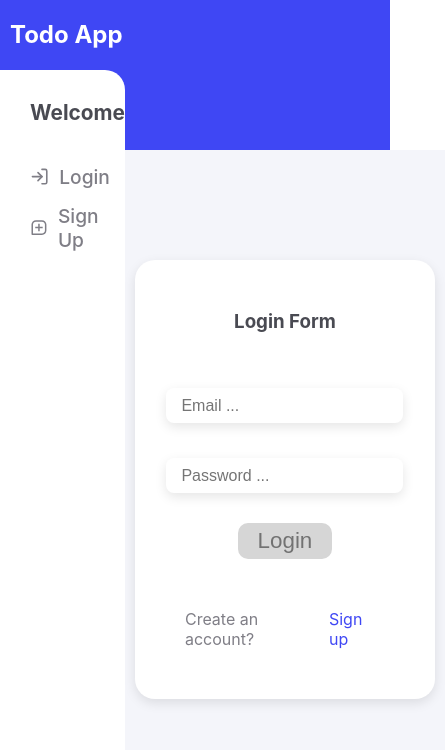
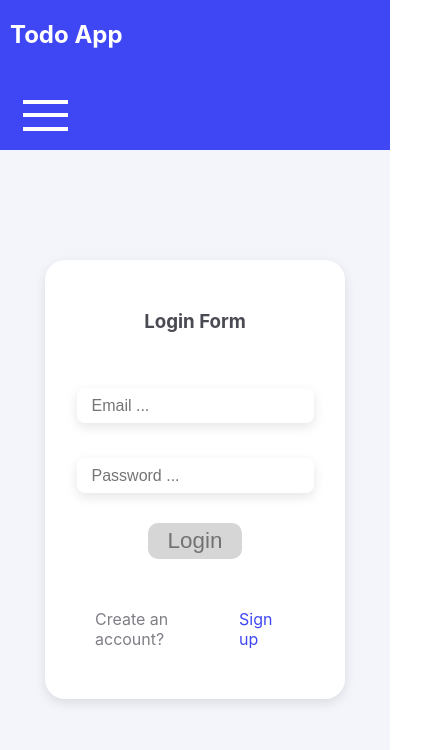
Before and after one commit to MohammadAliPk/Todo-App, a Next.js app: page /login in a window 390 px wide. Shown: the top 750 px of the page, 445 px wide, since content can reach past the window. Built offline with nearby package versions, Linux system fonts and the light colour scheme; no server answers.

Commit message:
Responsive and burger menu has been finished

```diff
--- a/components/layout/layout.js
+++ b/components/layout/layout.js
@@ -1,4 +1,4 @@
-import React from 'react'
+import React, { useState } from 'react'
 import Link from 'next/link'
 import { signOut, useSession } from 'next-auth/react'
 
@@ -10,6 +10,8 @@ import { FiLogOut, FiLogIn } from 'react-icons/fi'
 
 function Layout({ children }) {
 
+    const [isOpen, setIsOpen] = useState(false)
+
     const { status } = useSession();
 
     const logOutHandler = () => {
@@ -20,10 +22,19 @@ function Layout({ children }) {
         <div className='container'>
             <header>
                 Todo App
+                <div className={isOpen ? "aside-close" : "menu-open__button"} onClick={() => setIsOpen(true)}>
+                    <div className='menu-lines'></div>
+                    <div className='menu-lines'></div>
+                    <div className='menu-lines'></div>
+                </div>
             </header>
             <div className='container--main'>
-                <aside>
+                <aside className={isOpen ? null : "aside-close"}>
                     <p>Welcome</p>
+                    <div className='menu-close__button' onClick={() => setIsOpen(false)}>
+                        <div className='menu-close-lines'></div>
+                        <div className='menu-close-lines'></div>
+                    </div>
                     {status === "authenticated" ?
                         <ul>
                             <li>
--- a/styles/globals.css
+++ b/styles/globals.css
@@ -24,6 +24,7 @@ header {
   padding: 20px 10px;
   display: flex;
   justify-content: space-between;
+  position: relative;
 }
 
 header button {
@@ -44,6 +45,56 @@ header button svg {
   min-height: calc(100vh - 150px);
 }
 
+.aside-close {
+  width: 0;
+  display: none;
+}
+
+.menu-open__button {
+  width: 50px;
+  height: 50px;
+  display: flex;
+  flex-direction: column;
+  justify-content: space-evenly;
+  align-items: center;
+  position: absolute;
+  left: 20px;
+  bottom: 10px;
+}
+
+.menu-lines {
+  height: 4px;
+  width: 90%;
+  background-color: #fff;
+}
+
+.menu-close__button {
+  width: 50px;
+  height: 50px;
+  display: flex;
+  flex-direction: column;
+  justify-content: space-evenly;
+  align-items: center;
+  position: absolute;
+  top: 20px;
+  right: 20px;
+}
+
+.menu-close-lines:first-child {
+  transform: rotate(45deg);
+  position: absolute;
+}
+
+.menu-close-lines:last-child {
+  transform: rotate(-45deg);
+}
+
+.menu-close-lines {
+  height: 4px;
+  width: 90%;
+  background-color: #3f47f4;
+}
+
 aside {
   background-color: #fff;
   width: 250px;
@@ -52,7 +103,9 @@ aside {
   border-top-right-radius: 20px;
   color: #7f7e86;
   padding: 30px 0 0 30px;
+  position: relative;
 }
+
 
 aside p {
   color: #494a52;
@@ -230,6 +283,7 @@ button {
 
 .home-page {
   display: flex;
+  flex-wrap: wrap;
   justify-content: space-between;
 }
 
@@ -363,3 +417,12 @@ button {
 .signin-form a {
   color: #3f47f4;
 }
+
+@media (max-width: 480px) {
+  aside {
+    position: fixed;
+    bottom: unset;
+    width: 100%;
+    height: 100%;
+  }
+}
```
